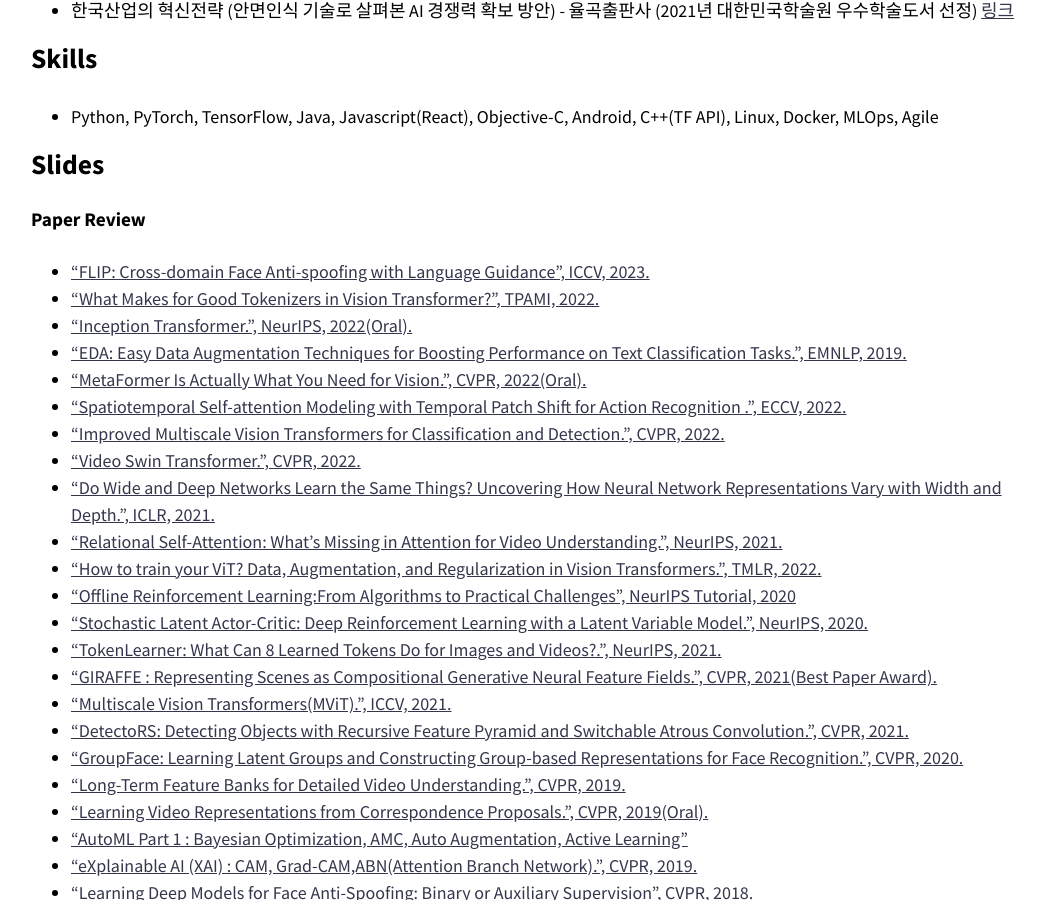
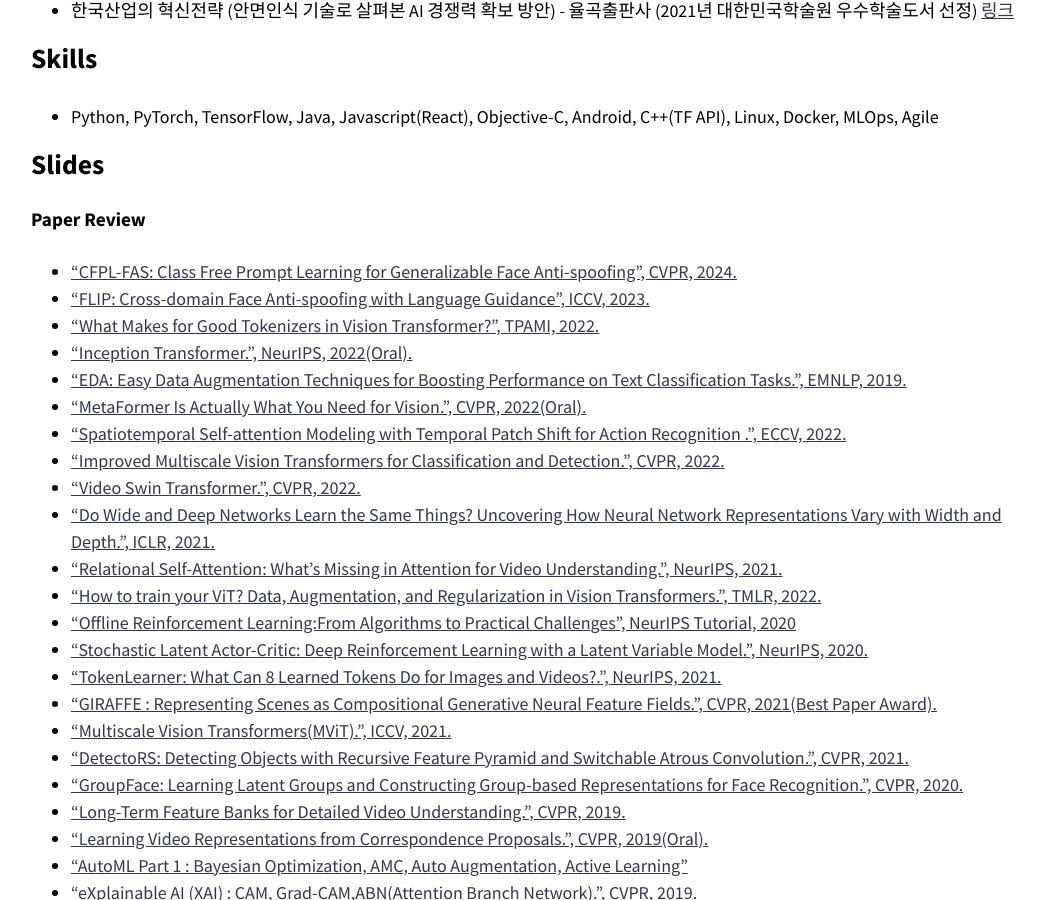
Before and after one commit to healess/healess.github.io, a Jekyll site: the page built from index.md, in a window 1280 px wide and 900 px high, scrolled down 3901 px. Shown: the whole window, without its empty margins (115-1161 px from the left). Built offline with Jekyll 4.4.1, drawn with Linux system fonts in a browser that asks for light colours; nearby versions of some CDN libraries.

Commit message:
Add CFPL

```diff
--- a/index.md
+++ b/index.md
@@ -112,6 +112,7 @@ entries_layout: grid
 
 ## Slides
 #### Paper Review
+* ["CFPL-FAS: Class Free Prompt Learning for Generalizable Face Anti-spoofing", CVPR, 2024.](https://healess.github.io/assets/pdf/[Paper]CFPL.pdf)
 * ["FLIP: Cross-domain Face Anti-spoofing with Language Guidance", ICCV, 2023.](https://healess.github.io/assets/pdf/[Paper]FLIP.pdf)
 * ["What Makes for Good Tokenizers in Vision Transformer?", TPAMI, 2022.](https://healess.github.io/assets/pdf/[Paper]MoTo.pdf)
 * ["Inception Transformer.", NeurIPS, 2022(Oral).](https://healess.github.io/assets/pdf/[Paper]InceptionTransformer.pdf)
```
Also changed, not shown: 1 other file.
